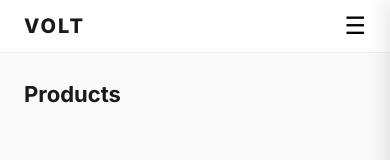
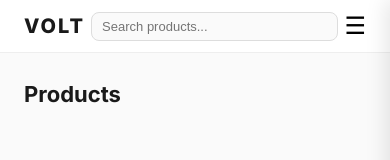
Before and after one commit to topixyoussef-lab/VOLT, a website: page index.html in a window 390 px wide. Shown: the top 160 px of the page. Drawn offline with Linux system fonts and the light colour scheme; no server answers.

Commit message:
restore search bar on mobile

```diff
--- a/css/styles.css
+++ b/css/styles.css
@@ -821,7 +821,8 @@ body {
     font-weight: 700;
   }
   #mobile-register-btn, #mobile-profile-btn { display: inline-flex; }
-  .search-bar { display: none; }
+  .search-bar { margin: 0 6px; flex: 1; min-width: 0; }
+  .search-bar input { font-size: 14px; padding: 8px 12px; }
   body { padding-bottom: 56px; }
 
   /* Chat widget full-width on mobile */
@@ -916,5 +917,6 @@ body {
   .modal { padding: 20px 16px; }
   .grid-card-img { height: 200px; }
   .section-title { font-size: 22px; margin: 24px 0 16px; }
+  .search-bar input { font-size: 13px; padding: 6px 10px; }
   .logo { font-size: 20px; letter-spacing: 2px; }
 }
```
